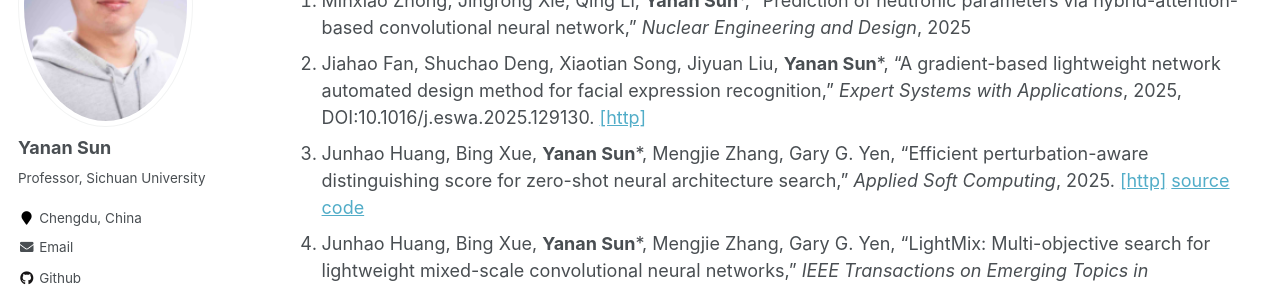
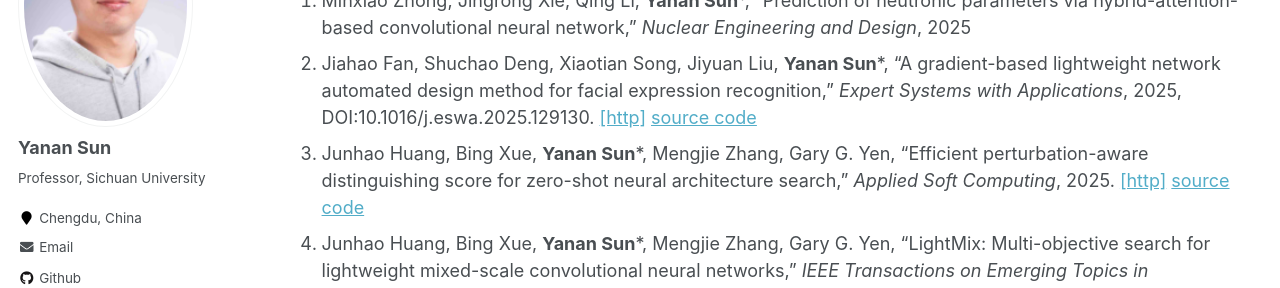
Before and after one commit to yn-sun/yn-sun.github.io, a Jekyll site: the page built from _pages/publications.md, in a window 1280 px wide and 900 px high, scrolled down 492 px. Shown: the part 153-441 px from the top of the window. Built offline with Jekyll 4.4.1, drawn with Linux system fonts in a browser that asks for light colours; comment, search, counter and statistics services are not loaded.

Commit message:
Update publications.md

```diff
--- a/_pages/publications.md
+++ b/_pages/publications.md
@@ -13,7 +13,7 @@ author_profile: true
 
 ## Journal Papers
 1. Minxiao Zhong, Jingrong Xie, Qing Li, **Yanan Sun***, "Prediction of neutronic parameters via hybrid-attention-based convolutional neural network," <i>Nuclear Engineering and Design</i>, 2025
-2. Jiahao Fan, Shuchao Deng, Xiaotian Song, Jiyuan Liu, **Yanan Sun***, "A gradient-based lightweight network automated design method for facial expression recognition," <i>Expert Systems with Applications</i>, 2025, DOI:10.1016/j.eswa.2025.129130. [[http]](https://www.sciencedirect.com/science/article/pii/S0957417425027472)
+2. Jiahao Fan, Shuchao Deng, Xiaotian Song, Jiyuan Liu, **Yanan Sun***, "A gradient-based lightweight network automated design method for facial expression recognition," <i>Expert Systems with Applications</i>, 2025, DOI:10.1016/j.eswa.2025.129130. [[http]](https://www.sciencedirect.com/science/article/pii/S0957417425027472)  [source code](https://github.com/Jiahao028/GLA-FERNet)
 3. Junhao Huang, Bing Xue, **Yanan Sun***, Mengjie Zhang, Gary G. Yen, "Efficient perturbation-aware distinguishing score for zero-shot neural architecture search," <i> Applied Soft Computing</i>, 2025. [[http]](https://www.sciencedirect.com/science/article/pii/S1568494625007586) [source code]( https://github.com/HuangJunh/ePADS)
 4. Junhao Huang, Bing Xue, **Yanan Sun***, Mengjie Zhang, Gary G. Yen, "LightMix: Multi-objective search for lightweight mixed-scale convolutional neural networks," <i> IEEE Transactions on Emerging Topics in Computational Intelligence</i>, 2025, DOI:10.1109/TETCI.2025.3572041 [[http]](https://ieeexplore.ieee.org/document/11023228)  [source code](https://github.com/HuangJunh/LightMix)
 5. Nan Li, Lianbo Ma, Rui Wang, Shi Cheng, **Yanan Sun**, Bing Xue, Mengjie Zhang, "Listwise ranking predictor for evolutionary neural architecture search," <i>Swarm and Evolutionary Computation</i>, vol. 96, 2025, DOI:j.swevo.2025.101956 [[http]](https://www.sciencedirect.com/science/article/abs/pii/S2210650225001142)  [source code](https://github.com/yn-sun/paper_source_code/tree/main/LRP)
```
